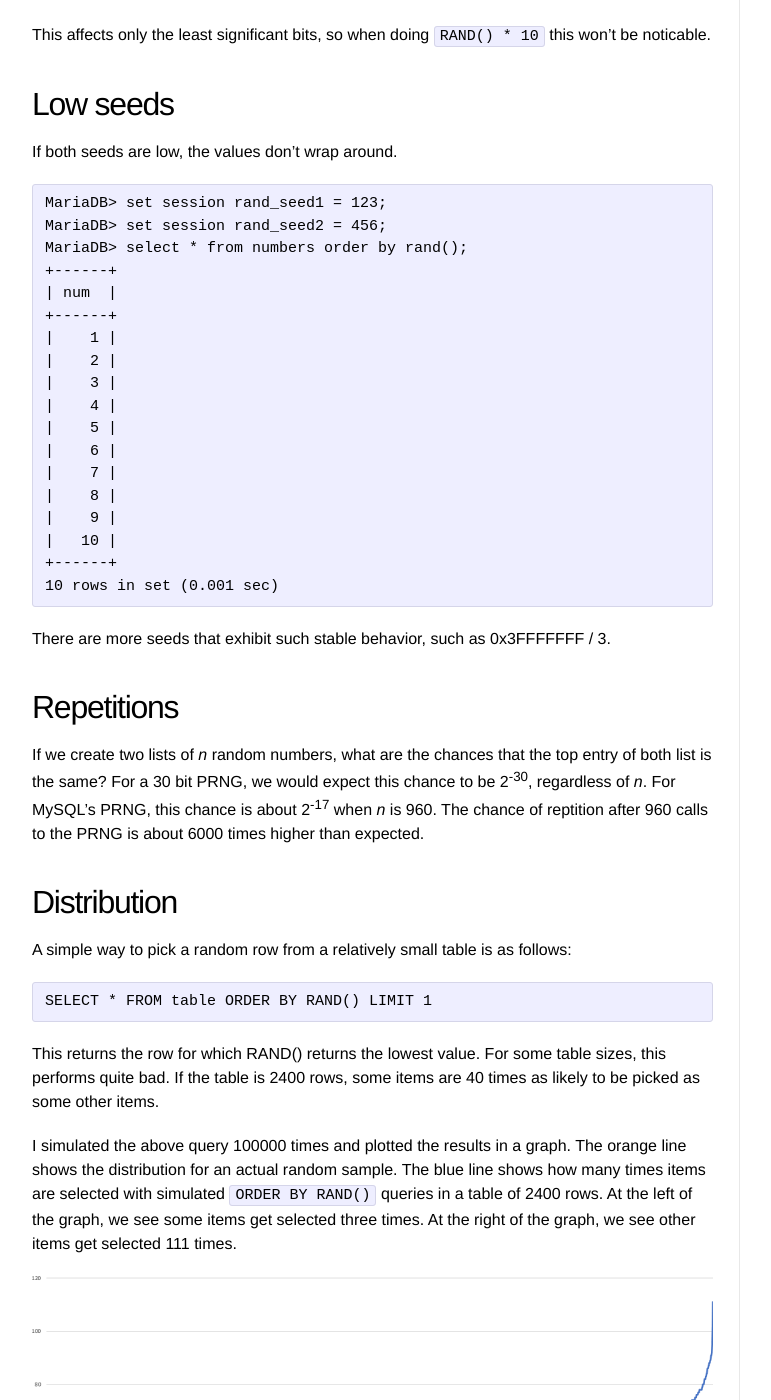
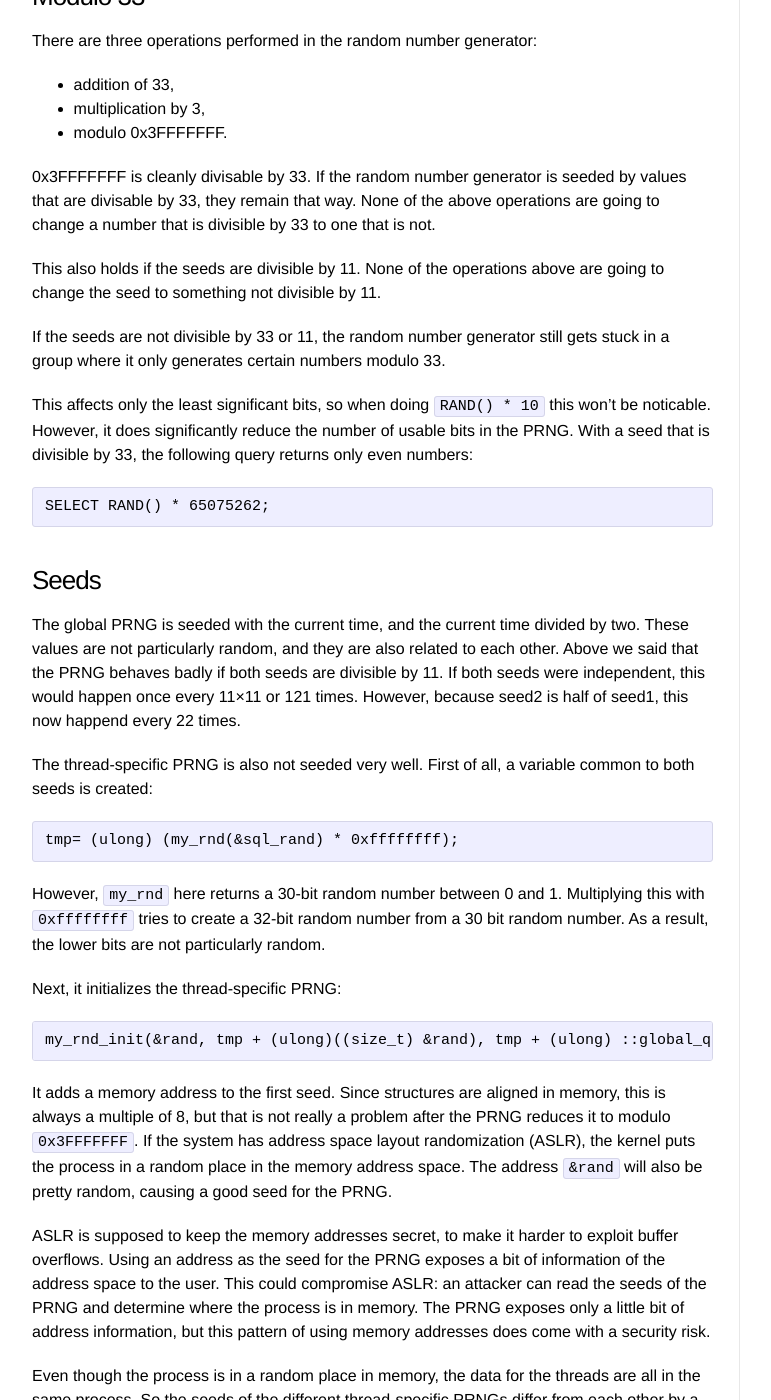
Before and after one commit to Sjord/Sjord.github.io, a Jekyll site: the page built from _posts/2023-12-28-mysql-mariadb-rand-random-number-generator.md, in a window 1280 px wide and 1400 px high, scrolled down 1605 px. Shown: the whole window, without its empty margins (108-879 px from the left). Built offline with Jekyll 4.4.1, drawn with Linux system fonts in a browser that asks for light colours; some of the changed text lies outside the part shown.

Commit message:
Write more about MySQL RAND

````diff
--- a/_posts/2023-12-28-mysql-mariadb-rand-random-number-generator.md
+++ b/_posts/2023-12-28-mysql-mariadb-rand-random-number-generator.md
@@ -5,11 +5,15 @@
 date: 2024-01-03
 ---
 
+MySQL and MariaDB have a RAND function that is supposed to return random numbers. However, the numbers it return are not particularly random.
+
+## How it works
+
 MySQL and MariaDB both have a RAND function that returns a "random" number. From the [MariaDB docs](https://mariadb.com/kb/en/rand/):
 
 > Returns a random DOUBLE precision floating point value v in the range 0 <= v < 1.0.
 
-It works as follows:
+The PRNG keeps two state variables, and modifies them each time it is called as follows:
 
 ```
 seed1 = (seed1 * 3 + seed2) % 0x3FFFFFFF
@@ -19,7 +23,9 @@
 
 You can find the source for [MySQL](https://github.com/mysql/mysql-server/blob/trunk/mysys/my_rnd.cc#L59-L63) and [MariaDB](https://github.com/MariaDB/server/blob/11.4/mysys/my_rnd.c#L58-L65).
 
-A global PRNG instance is first [seeded](https://github.com/MariaDB/server/blob/3fad2b115569864d8c1b7ea90ce92aa895cfef08/sql/mysqld.cc#L4890) with the current time in seconds:
+### Seed
+
+The initial values of seed1 and seed2 are derived from the current time. A global PRNG instance is first [seeded](https://github.com/MariaDB/server/blob/3fad2b115569864d8c1b7ea90ce92aa895cfef08/sql/mysqld.cc#L4890) with the time in seconds:
 
 ```
 my_rnd_init(&sql_rand,(ulong) server_start_time,(ulong) server_start_time/2);
@@ -34,15 +40,21 @@
 
 `::global_query_id` is a query counter, which is always 1 when the server starts.
 
-`(ulong)((size_t) &rand` is the current address of the thread-specific PRNG structure in memory. It is different for each thread. Since structures are aligned in memory, this is always a multiple of 8. Using memory addresses like this could compromise address space layout randomization (ASLR).
+`(ulong)((size_t) &rand` is the current address of the thread-specific PRNG structure in memory. It is different for each thread.
 
 The PRNG is seeded when a new thread is created, but not when a new connection is established.
 
-## 30 bits
+## Problems
 
-The operations are performed modulo 0x3FFFFFFF, or 2<sup>30</sup> - 1. So the random numbers contain at most 30 bits of entropy.
+### 30 bits
 
-## Modulo 33
+The operations are performed modulo 0x3FFFFFFF, or 2<sup>30</sup> - 1. So the random numbers contain at most 30 bits of entropy, or a little over one billion possible outcomes. If you try to create random numbers bigger than that, some numbers will never be chosen. For example, the following query always returns an even number:
+
+```
+SELECT RAND() * 0x7FFFFFFE;
+```
+
+### Modulo 33
 
 There are three operations performed in the random number generator:
 
@@ -50,19 +62,48 @@
 - multiplication by 3,
 - modulo 0x3FFFFFFF.
 
-0x3FFFFFFF is cleanly divisable by 33. If the random number generator is seeded by values that are divisable by 33, they remain that way. None of the above operations are going to change a number that is divisible by 33 to one that is not. It doesn't even hit all multiples of 33, only 1k&times;33 and 3k&times;33, for any k.
+0x3FFFFFFF is cleanly divisable by 33. If the random number generator is seeded by values that are divisable by 33, they remain that way. None of the above operations are going to change a number that is divisible by 33 to one that is not.
 
-If the seeds are not divisible by 33, the random number generator gets stuck in another group. These groups range in size from 2 modulo 99 to 23 modulo 99, losing between 5.6 and 2.1 bits of randomness.
+This also holds if the seeds are divisible by 11. None of the operations above are going to change the seed to something not divisible by 11.
 
-This affects only the least significant bits, so when doing `RAND() * 10` this won't be noticable.
+If the seeds are not divisible by 33 or 11, the random number generator still gets stuck in a group where it only generates certain numbers modulo 33.
 
-## Low seeds
-
-If both seeds are low, the values don't wrap around.
+This affects only the least significant bits, so when doing `RAND() * 10` this won't be noticable. However, it does significantly reduce the number of usable bits in the PRNG. With a seed that is divisible by 33, the following query returns only even numbers:
 
 ```
-MariaDB> set session rand_seed1 = 123;
-MariaDB> set session rand_seed2 = 456;
+SELECT RAND() * 65075262;
+```
+
+### Seeds
+
+The global PRNG is seeded with the current time, and the current time divided by two. These values are not particularly random, and they are also related to each other. Above we said that the PRNG behaves badly if both seeds are divisible by 11. If both seeds were independent, this would happen once every 11&times;11 or 121 times. However, because seed2 is half of seed1, this now happend every 22 times.
+
+The thread-specific PRNG is also not seeded very well. First of all, a variable common to both seeds is created:
+
+```
+tmp= (ulong) (my_rnd(&sql_rand) * 0xffffffff);
+```
+
+However, `my_rnd` here returns a 30-bit random number between 0 and 1. Multiplying this with `0xffffffff` tries to create a 32-bit random number from a 30 bit random number. As a result, the lower bits are not particularly random.
+
+Next, it initializes the thread-specific PRNG:
+
+```
+my_rnd_init(&rand, tmp + (ulong)((size_t) &rand), tmp + (ulong) ::global_query_id);
+```
+
+It adds a memory address to the first seed. Since structures are aligned in memory, this is always a multiple of 8, but that is not really a problem after the PRNG reduces it to modulo `0x3FFFFFFF`. If the system has address space layout randomization (ASLR), the kernel puts the process in a random place in the memory address space. The address `&rand` will also be pretty random, causing a good seed for the PRNG.
+
+ASLR is supposed to keep the memory addresses secret, to make it harder to exploit buffer overflows. Using an address as the seed for the PRNG exposes a bit of information of the address space to the user. This could compromise ASLR: an attacker can read the seeds of the PRNG and determine where the process is in memory. The PRNG exposes only a little bit of address information, but this pattern of using memory addresses does come with a security risk.
+
+Even though the process is in a random place in memory, the data for the threads are all in the same process. So the seeds of the different thread-specific PRNGs differ from each other by a specific non-random amount.
+
+### Low seeds
+
+If both seeds are low, the values don't wrap around. If the values are well below the modulo (0x3FFFFFFF), the operations of &times;3 and +33 are just that, and the output just becomes slowly bigger with each step.
+
+```
+MariaDB> set session rand_seed1 = 123, rand_seed2 = 456;
 MariaDB> select * from numbers order by rand();
 +------+
 | num  |
@@ -83,11 +124,17 @@
 
 There are more seeds that exhibit such stable behavior, such as 0x3FFFFFFF / 3.
 
-## Repetitions
+### Repetitions
 
-If we create two lists of *n* random numbers, what are the chances that the top entry of both list is the same? For a 30 bit PRNG, we would expect this chance to be 2<sup>-30</sup>, regardless of *n*. For MySQL's PRNG, this chance is about 2<sup>-17</sup> when *n* is 960. The chance of reptition after 960 calls to the PRNG is about 6000 times higher than expected.
+MySQL's PRNG is also prone to repeating itself with relatively high probability after a certain number of iterations.
 
-## Distribution
+If we create two lists of *n* random numbers, what are the chances that the top entry of both list is the same? In other words, does the PRNG repeat itself after *n* calls? For a 30 bit PRNG, we would expect this chance to be 2<sup>-30</sup>, regardless of *n*. For MySQL's PRNG, this chance is higher then expected for some *n*:
+
+* *n* = 960, probability of 1/449829, 2<sup>-19</sup>
+* *n* = 22800, probability of 1/92349, 2<sup>-16</sup>
+* *n* = 91200, probability of 1/2979, 2<sup>-12</sup>
+
+### Distribution
 
 A simple way to pick a random row from a relatively small table is as follows:
 
@@ -97,10 +144,29 @@
 
 This returns the row for which RAND() returns the lowest value. For some table sizes, this performs quite bad. If the table is 2400 rows, some items are 40 times as likely to be picked as some other items.
 
-I simulated the above query 100000 times and plotted the results in a graph. The orange line shows the distribution for an actual random sample. The blue line shows how many times items are selected with simulated `ORDER BY RAND()` queries in a table of 2400 rows. At the left of the graph, we see some items get selected three times. At the right of the graph, we see other items get selected 111 times.
+I simulated the above query a million times and plotted the results in a graph. The orange line shows the distribution for an actual random sample. The blue line shows how many times items are selected with simulated `ORDER BY RAND()` queries in a table of 2400 rows.
+
+The x-axis shows the number of times a certain row is picked, and the y-axis shows how many rows are picked this many times. For example, at the first blue peak on the left, we see that there are 2 rows that are picked 28 times. For the orange, truly random series, we see a normal distribution around 420, as expected. For the blue, MySQL RAND series, we see really non-random behaviour. Some rows were picked 460 times, some rows were picked 490 times, but not a single row was picked 475 times.
+
+Also, the distribution is much wider than expected. Some rows were picked only 28 times, which is very unlikely with a random distribution.
 
 <img src="/images/rand-histogram.png" width="100%">
 
+The position of these spikes change when the PRNG is reseeded. So regularly reseeding the PRNG may give better distribution of chosen rows.
+
+### Fixed point
+
+Seeds exist for which the PRNG gets stuck in a loop, and always generates the same "random" number. For example:
+
+* seed1 = 1073741790 = -33 (mod 0x3FFFFFFF)
+* seed2 = 66
+
+In a round of PRNG, it does:
+
+* *seed1 = seed1 &times; 3 + seed2*, so *seed1 = -33 &times; 3 + 66 = -33*
+* *seed2 = seed1 + seed2 + 33*, so *seed2 = -33 + 66 + 33 = 66*
+
+Both seeds remain the same, so the PRNG always outputs the same number.
 
 ## Conclusion
 
@@ -112,3 +178,14 @@
 - returns predictable sequences for unlucky seeds.
 - repeats itself with higher probability after specific number of calls.
 - has a skewed distribution when selecting random items from tables.
+- has fixed points in which it returns the same number over and over.
+
+Recommendations:
+
+- seed the PRNG regularly with good random numbers;
+- avoid seeds that are divisible by eleven.
+
+## Read more
+
+* [ORDER BY RAND() - \~jk](https://jan.kneschke.de/projects/mysql/order-by-rand/)
+* [Sjord/mariadb-rand](https://github.com/Sjord/mariadb-rand)
````
Also changed, not shown: images/rand-histogram.png.
